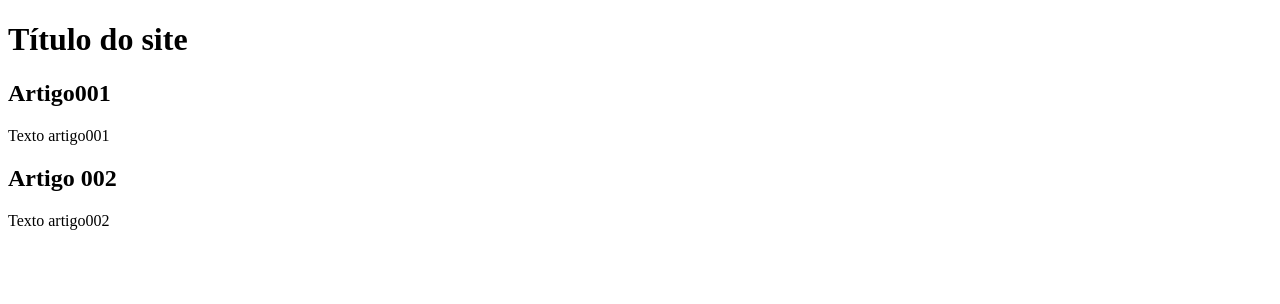
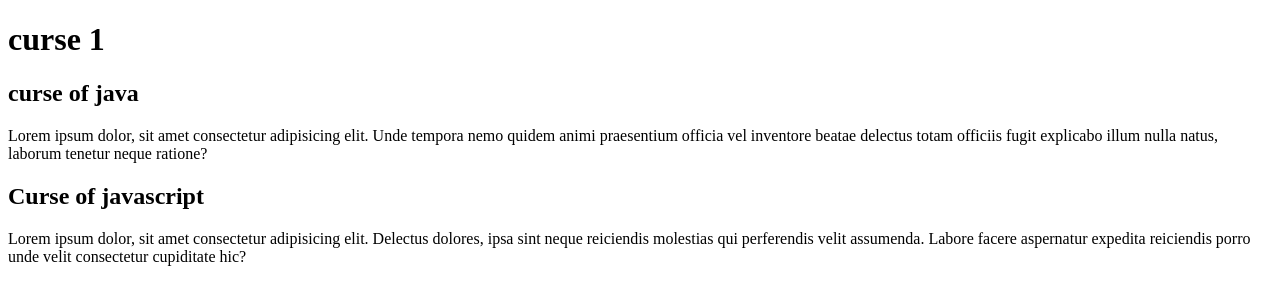
Before and after one commit to ramonwagner667/projeto-site, a plain HTML site: page index.html in a window 1280 px wide. Drawn offline with Linux system fonts and the light colour scheme.

Commit message:
comecei a escrever o conteúdo

```diff
--- a/index.html
+++ b/index.html
@@ -8,15 +8,15 @@
 <body>
     <main>
         <header>
-            <h1>Título do site </h1>
+            <h1>curse 1 </h1>
         </header>
         <article>
-            <h2>Artigo001</h2>
-            <p>Texto artigo001</p>
+            <h2>curse of java</h2>
+            <p>Lorem ipsum dolor, sit amet consectetur adipisicing elit. Unde tempora nemo quidem animi praesentium officia vel inventore beatae delectus totam officiis fugit explicabo illum nulla natus, laborum tenetur neque ratione?</p>
         </article>
         <article>
-            <h2>Artigo 002</h2>
-            <p>Texto artigo002</p>
+            <h2>Curse of javascript</h2>
+            <p>Lorem ipsum dolor, sit amet consectetur adipisicing elit. Delectus dolores, ipsa sint neque reiciendis molestias qui perferendis velit assumenda. Labore facere aspernatur expedita reiciendis porro unde velit consectetur cupiditate hic?</p>
         </article>
     </main>
 
```
